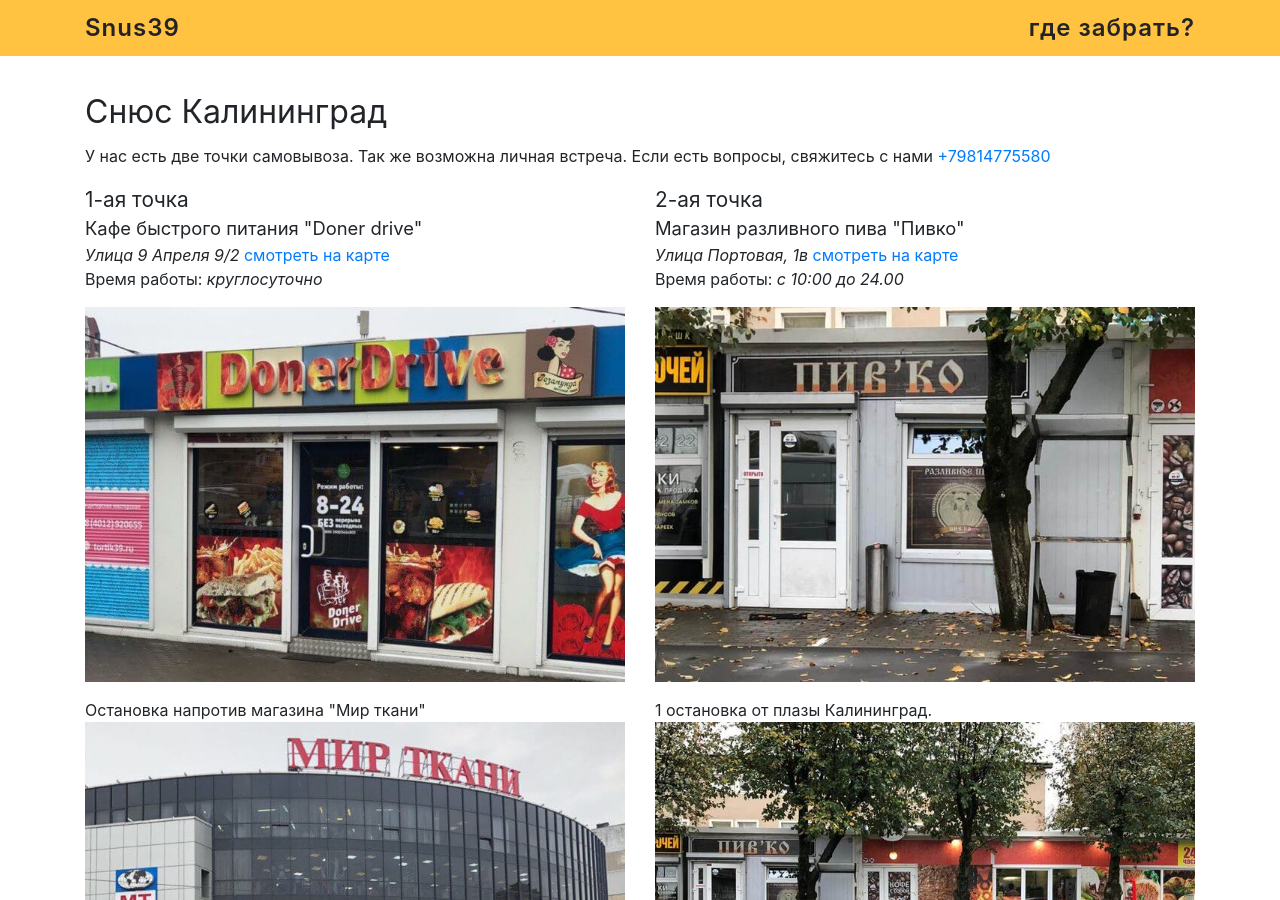
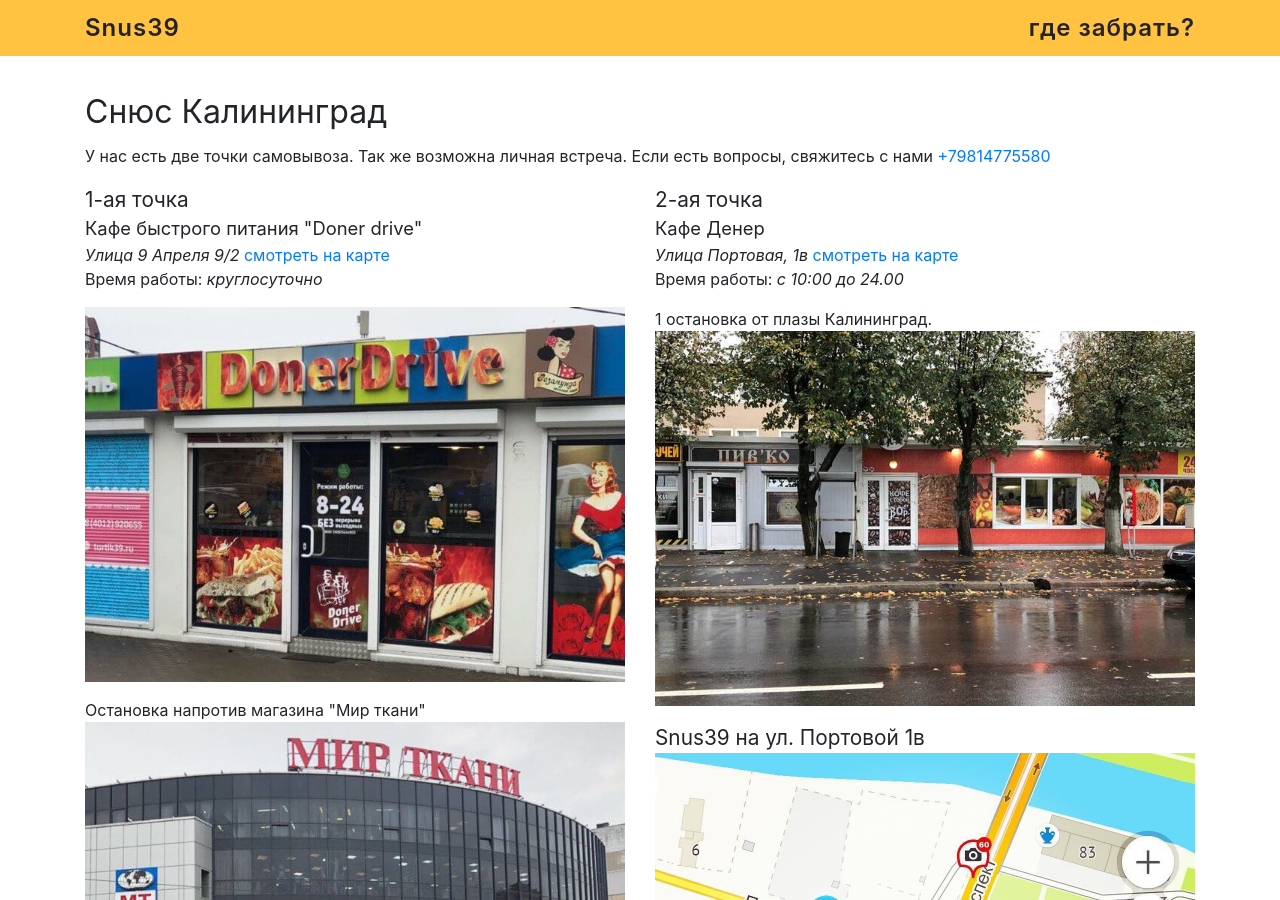
Before and after one commit to snus39/snus39.github.io, a Jekyll site: the page built from snus-kaliningrad.md, in a window 1280 px wide and 900 px high. Built offline with Jekyll 4.4.1, drawn with Linux system fonts in a browser that asks for light colours.

Commit message:
Updated Snus Kalin

```diff
--- a/_layouts/snus-kalin.html
+++ b/_layouts/snus-kalin.html
@@ -25,12 +25,11 @@
 
 					<div class="col-lg-6">
 					<h2>2-ая точка</h2>
-					<p class="lead">Магазин разливного пива "Пивко"</p>
+					<p class="lead">Кафе Денер</p>
 					<p><em>Улица Портовая, 1в</em> <a class="link-map" href="#map2">смотреть на карте</a><br>
 						Время работы: <em>с 10:00 до 24.00</em></p>
-						<img src="img/kaliningrad/snus-kaliningrad-kupit.jpeg" alt="Купить снюс в Калининграде в магазине Пивко">
 						<span>1 остановка от плазы Калининград.</span>
-						<img src="img/kaliningrad/buy-snus-in-kaliningrad.jpeg" alt="Самовывоз снюса в магазине Пивко">
+						<img src="img/kaliningrad/buy-snus-in-kaliningrad.jpeg" alt="Самовывоз снюса в кафе Денер">
 						<div class="map">
 							<h2 id="map2">Snus39 на ул. Портовой 1в</h2>
 							<img src="img/kaliningrad/snus-kalinigrad-map.jpg" alt="Снюс Калининград на карте">
```
